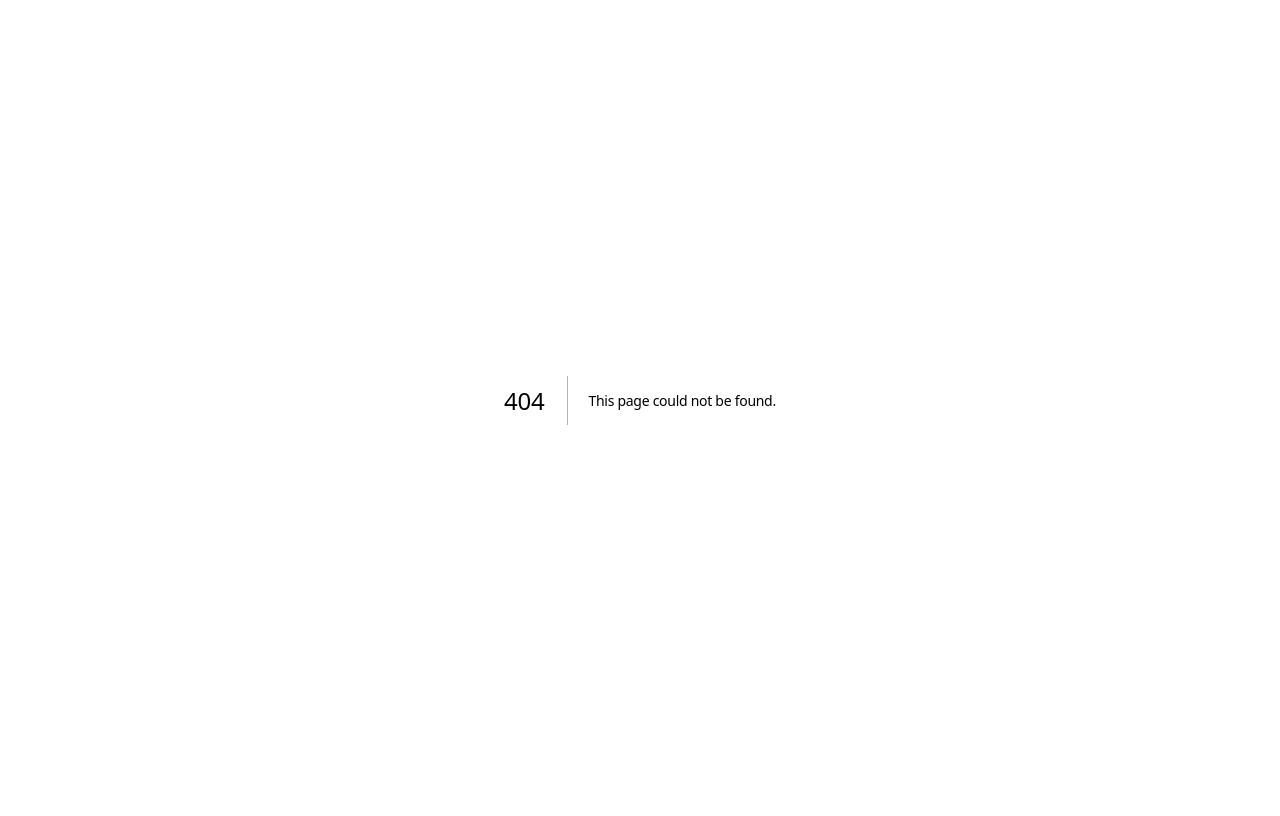
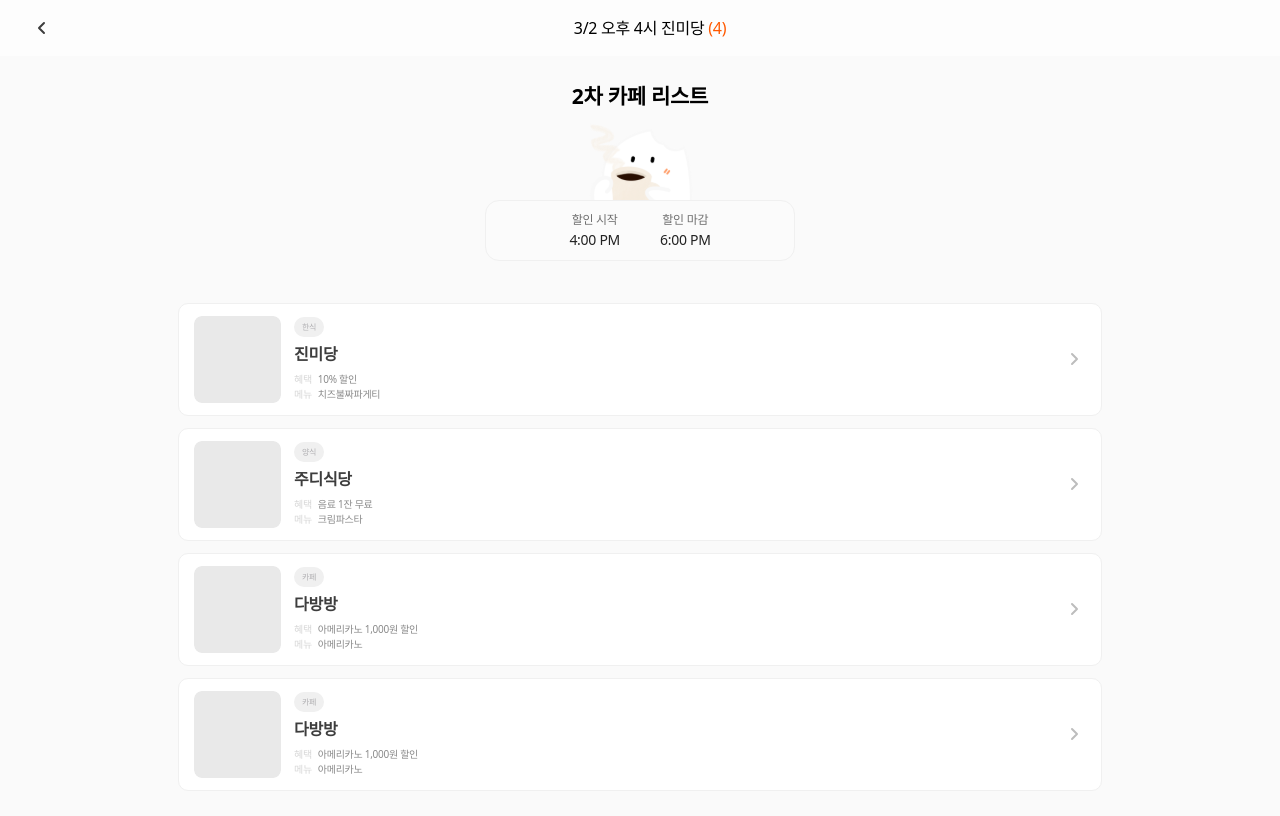
Before and after one commit to joyrii/EATING_WEB, a Next.js app: page /chat/1/cafe in a window 1280 px wide. Before the commit this address had no page. Shown: the top 816 px of the page. Built offline with nearby package versions, Linux system fonts and the light colour scheme; a web font is replaced by a local one.

Commit message:
feat(chat-room): #24 - 2차 카페 리스트 페이지 UI 구현

```diff
--- /dev/null
+++ b/src/app/(withoutTabBar)/chat/[chatRoom]/cafe/page.tsx
@@ -0,0 +1,133 @@
+'use client';
+
+import styled from 'styled-components';
+import type { RestaurantPayload } from '@/components/chat/ChatMessage';
+import RestaurantCard from '@/components/chat/RestaurantCard';
+import { useState } from 'react';
+import RestaurantModal from '@/components/chat/RestaurantModal';
+
+const RESTAURANTS: RestaurantPayload[] = [
+  {
+    id: 1,
+    name: '진미당',
+    category: '한식',
+    benefit: '10% 할인',
+    menu: '치즈불짜파게티',
+    imageUrl: '/images/chat/placeholder.png',
+  },
+  {
+    id: 2,
+    name: '주디식당',
+    category: '양식',
+    benefit: '음료 1잔 무료',
+    menu: '크림파스타',
+    imageUrl: '/images/chat/placeholder.png',
+  },
+  {
+    id: 3,
+    name: '다방방',
+    category: '카페',
+    benefit: '아메리카노 1,000원 할인',
+    menu: '아메리카노',
+    imageUrl: '/images/chat/placeholder.png',
+  },
+  {
+    id: 4,
+    name: '다방방',
+    category: '카페',
+    benefit: '아메리카노 1,000원 할인',
+    menu: '아메리카노',
+    imageUrl: '/images/chat/placeholder.png',
+  },
+];
+
+export default function CafeList() {
+  const [isCafeModalVisible, setIsCafeModalVisible] = useState(false);
+
+  return (
+    <div>
+      <Header>
+        <CafeListTitle>2차 카페 리스트</CafeListTitle>
+        <img src="/svgs/chat/cafe.svg" alt="cafe" />
+        <TimeBox>
+          <TimeBoxItem>
+            <TimeBoxLabel>할인 시작</TimeBoxLabel>
+            <TimeBoxTime>4:00 PM</TimeBoxTime>
+          </TimeBoxItem>
+          <TimeBoxItem>
+            <TimeBoxLabel>할인 마감</TimeBoxLabel>
+            <TimeBoxTime>6:00 PM</TimeBoxTime>
+          </TimeBoxItem>
+        </TimeBox>
+      </Header>
+      <CafeListContainer>
+        {RESTAURANTS.map((restaurant) => (
+          <RestaurantCard
+            key={restaurant.id}
+            payload={restaurant}
+            width="75%"
+            onClick={() => setIsCafeModalVisible(true)}
+          />
+        ))}
+      </CafeListContainer>
+      <RestaurantModal
+        isOpen={isCafeModalVisible}
+        onClose={() => setIsCafeModalVisible(false)}
+        restaurant={null} // 정보 추가 필요
+      />
+    </div>
+  );
+}
+
+const Header = styled.div`
+  display: flex;
+  flex-direction: column;
+  align-items: center;
+  justify-content: center;
+  margin-top: 25px;
+  margin-bottom: 70px;
+`;
+
+const CafeListTitle = styled.h2`
+  flex: 1;
+  font-size: 21px;
+  font-weight: 600;
+  text-align: center;
+`;
+
+const TimeBox = styled.div`
+  position: absolute;
+  top: 200px;
+  display: flex;
+  padding: 10px;
+  gap: 40px;
+  background-color: #fbfbfb;
+  border-radius: 14px;
+  border: 1px solid #f0f0f0;
+  width: 310px;
+  justify-content: center;
+`;
+
+const TimeBoxItem = styled.div`
+  display: flex;
+  flex-direction: column;
+  align-items: center;
+`;
+
+const TimeBoxLabel = styled.span`
+  font-size: 12px;
+  color: #707070;
+`;
+
+const TimeBoxTime = styled.span`
+  font-size: 14px;
+  font-weight: 500;
+  color: #232323;
+`;
+
+const CafeListContainer = styled.div`
+  display: flex;
+  flex-direction: column;
+  align-items: center;
+  gap: 12px;
+`;
--- a/src/app/(withoutTabBar)/chat/[chatRoom]/layout.tsx
+++ b/src/app/(withoutTabBar)/chat/[chatRoom]/layout.tsx
@@ -1,5 +1,6 @@
 'use client';
 
+import { usePathname } from 'next/navigation';
 import { useState } from 'react';
 import styled from 'styled-components';
 
@@ -8,6 +9,7 @@ export default function ChatRoomLayout({
 }: {
   children: React.ReactNode;
 }) {
+  const pathname = usePathname();
   const [message, setMessage] = useState('');
 
   const sendMessage = () => {
@@ -16,20 +18,24 @@ export default function ChatRoomLayout({
     setMessage('');
   };
 
+  const hideChatBar = pathname.endsWith('/cafe');
+
   return (
     <>
       {/* 헤더 */}
       <Header>
-        <BackButton>
+        <BackButton onClick={() => window.history.back()}>
           <img src="/svgs/chat/chevron-back.svg" alt="back" />
         </BackButton>
         <RoomName>
           3/2 오후 4시 진미당 <Participant>(4)</Participant>
         </RoomName>
+        <RightSlot />
       </Header>
       {/* 채팅 내용 */}
       <Content style={{ marginBottom: '15px' }}>{children}</Content>
       {/* 채팅 입력창 */}
+      {!hideChatBar && (
         <ChatInputContainer>
           <ChatInput
             type="text"
@@ -46,13 +52,18 @@ export default function ChatRoomLayout({
             <img src="/svgs/chat/send.svg" alt="send" />
           </SendButton>
         </ChatInputContainer>
+      )}
     </>
   );
 }
 
 const Header = styled.div`
-  display: flex;
-  flex-direction: row;
+  position: sticky;
+  top: 0;
+  z-index: 100;
+  display: grid;
+  grid-template-columns: auto 1fr 40px;
+  align-items: center;
   padding-left: 24px;
   padding-block: 15px;
   background-color: #fdfdfd;
@@ -68,7 +79,12 @@ const BackButton = styled.button`
 const RoomName = styled.p`
   font-size: 16px;
   font-weight: 500;
-  margin: auto;
+  justify-self: center;
+  text-align: center;
+`;
+
+const RightSlot = styled.div`
+  width: 40px;
 `;
 
 const Participant = styled.span`
--- /dev/null
+++ b/src/components/chat/RestaurantCard.tsx
@@ -0,0 +1,101 @@
+import styled from 'styled-components';
+import { RestaurantPayload } from './ChatMessage';
+
+type Props = {
+  payload: RestaurantPayload;
+  onClick?: (payload: RestaurantPayload) => void;
+};
+
+export default function RestaurantCard({
+  payload,
+  onClick,
+  width,
+}: Props & { width?: string }) {
+  return (
+    <Container onClick={() => onClick?.(payload)} $width={width}>
+      <Thumbnail src="/images/chat/placeholder.png" alt={payload.name} />
+
+      <Content>
+        <CategoryChip>{payload.category}</CategoryChip>
+        <Title>{payload.name}</Title>
+
+        <Sub>
+          <span>혜택</span>
+          {payload.benefit}
+        </Sub>
+
+        <Sub>
+          <span>메뉴</span>
+          {payload.menu}
+        </Sub>
+      </Content>
+
+      <Arrow>
+        <img src="/svgs/chat/chevron-right.svg" alt="arrow" />
+      </Arrow>
+    </Container>
+  );
+}
+
+const Container = styled.div<{ $width?: string }>`
+  display: flex;
+  align-items: center;
+  padding: 12px 15px;
+  background-color: #ffffff;
+  border-radius: 10px;
+  width: ${(props) => (props.$width ? props.$width : '100%')};
+  border: 1px solid #f0f0f0;
+`;
+
+const Thumbnail = styled.img`
+  width: 87px;
+  height: 87px;
+  border-radius: 8px;
+  object-fit: cover;
+  flex-shrink: 0;
+`;
+
+const CategoryChip = styled.div`
+  width: fit-content;
+  padding: 4px 8px;
+  background-color: #f0f0f0;
+  border-radius: 30px;
+  font-size: 8px;
+  font-weight: 500;
+  color: #b0afb2;
+`;
+
+const Content = styled.div`
+  display: flex;
+  flex-direction: column;
+  margin-left: 13px;
+  flex-grow: 1;
+`;
+
+const Title = styled.p`
+  font-size: 16px;
+  font-weight: 700;
+  color: #3d3d3d;
+  margin: 5px 0 6px;
+  white-space: nowrap;
+  overflow: hidden;
+  text-overflow: ellipsis;
+`;
+
+const Sub = styled.p`
+  font-size: 10px;
+  color: #8a8a8a;
+
+  span {
+    color: #d6d6d6;
+    margin-right: 6px;
+  }
+`;
+
+const Arrow = styled.div`
+  width: 24px;
+  display: flex;
+  align-items: center;
+  justify-content: center;
+  cursor: pointer;
+`;
```
Also changed, not shown: src/app/(withoutTabBar)/chat/[chatRoom]/ChatRoomClient.tsx (+5 -2 lines), src/components/chat/ChatMessage.tsx (+5 -93 lines), public/svgs/chat/cafe.svg (added). Lines whose indentation alone changed are shown as unchanged.
